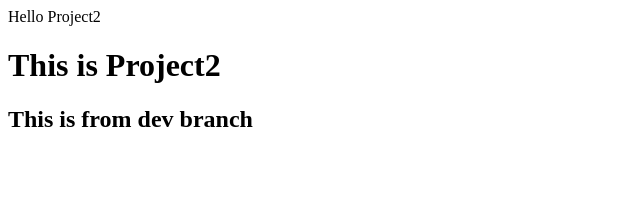
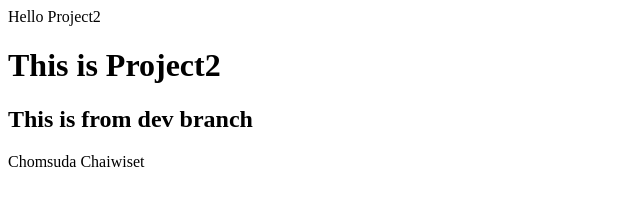
Before and after one commit to chomsuda/project2, a plain HTML site: page index.html in a window 1280 px wide. Shown: the whole page, without its empty margins (0-640 px from the left). Drawn offline with Linux system fonts and the light colour scheme.

Commit message:
add by chomsuda

```diff
--- a/index.html
+++ b/index.html
@@ -10,5 +10,6 @@
     <div>Hello Project2</div>
     <h1>This is Project2</h1>
     <h2>This is from dev branch</h2>
+    <div>Chomsuda Chaiwiset</div>
 </body>
 </html>
```
